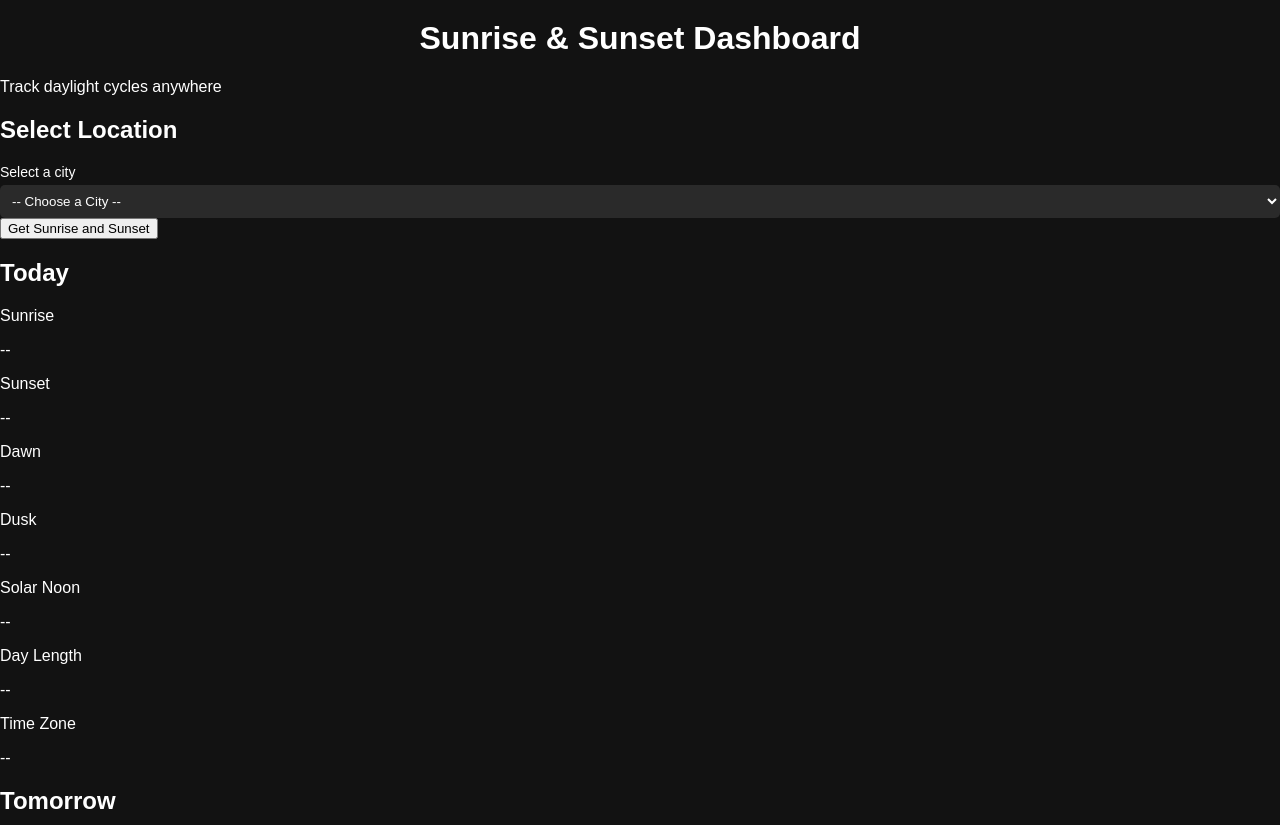
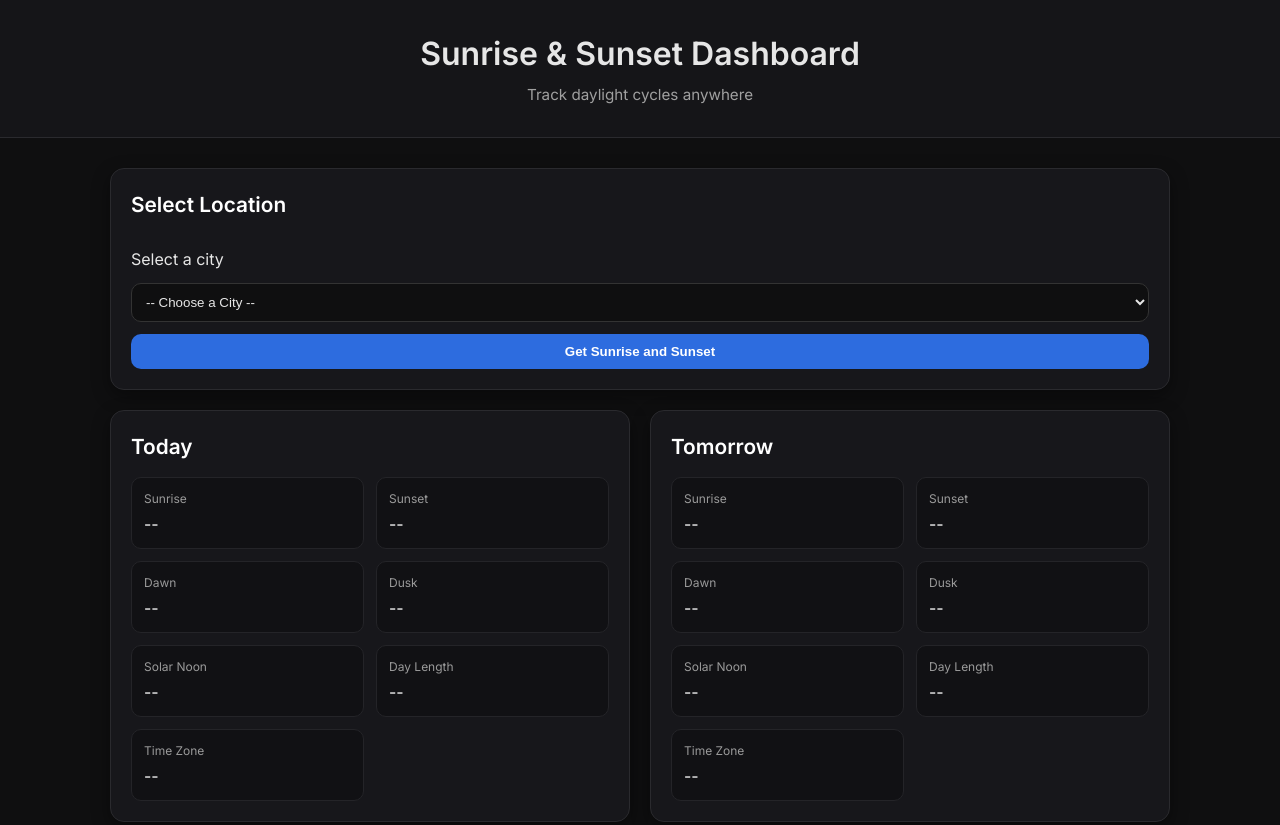
Before and after one commit to amareiit/Lab-6, a plain HTML site: page index.html in a window 1280 px wide. Shown: the top 825 px of the page. Drawn offline with Linux system fonts and the light colour scheme.

Commit message:
adding the modernized look

```diff
--- a/styles.css
+++ b/styles.css
@@ -1,63 +1,148 @@
+* {
+    margin: 0;
+    padding: 0;
+    box-sizing: border-box;
+}
+
 body {
-    margin: 0;
-    font-family: Arial, sans-serif;
-    background-color: #121212;
+    font-family: "Inter", sans-serif;
+    background: #0f0f10;
+    color: #e6e6e6;
+    line-height: 1.5;
+}
+
+
+
+header {
+    text-align: center;
+    padding: 30px 20px;
+    background: #151518;
+    border-bottom: 1px solid #2a2a2e;
+}
+
+header h1 {
+    font-size: 2rem;
+    font-weight: 600;
+}
+
+.subtitle {
+    color: #a0a0a0;
+    font-size: 0.95rem;
+    margin-top: 6px;
+}
+
+
+
+main {
+    max-width: 1100px;
+    margin: 30px auto;
+    padding: 0 20px;
+}
+
+
+
+.card {
+    background: #17171b;
+    border: 1px solid #2a2a2e;
+    border-radius: 14px;
+    padding: 20px;
+    margin-bottom: 20px;
+    box-shadow: 0 6px 18px rgba(0,0,0,0.4);
+}
+
+.card h2 {
+    margin-bottom: 15px;
+    font-size: 1.3rem;
     color: #ffffff;
 }
 
-h1 {
-    text-align: center;
-    margin-top: 20px;
+
+
+#controls {
+    display: flex;
+    flex-direction: column;
+    gap: 12px;
 }
 
-form {
-    width: 320px;
-    margin: 30px auto;
-    padding: 20px;
-    background-color: #1e1e1e;
+select {
+    padding: 10px;
     border-radius: 10px;
-    box-shadow: 0 4px 15px rgba(0,0,0,0.6);
+    border: 1px solid #333;
+    background: #0f0f10;
+    color: #e6e6e6;
+    outline: none;
 }
 
-label {
-    display: block;
-    margin-top: 12px;
-    font-size: 14px;
+button {
+    padding: 10px;
+    border: none;
+    border-radius: 10px;
+    background: #2d6cdf;
+    color: white;
+    font-weight: 600;
+    cursor: pointer;
+    transition: 0.2s ease;
 }
 
-input, select {
-    width: 100%;
-    padding: 8px;
-    margin-top: 5px;
-    border-radius: 5px;
-    border: none;
-    background-color: #2a2a2a;
-    color: white;
+button:hover {
+    background: #1f56b3;
 }
 
-input::placeholder {
-    color: #aaa;
+
+
+#dashboard {
+    display: grid;
+    grid-template-columns: 1fr 1fr;
+    gap: 20px;
 }
 
-input[disabled] {
-    background-color: #333;
-    color: #888;
+
+
+.data-grid {
+    display: grid;
+    grid-template-columns: 1fr 1fr;
+    gap: 12px;
 }
 
-input:focus, select:focus {
-    outline: 2px solid #4caf50;
+.data-grid div {
+    background: #111114;
+    border: 1px solid #242428;
+    padding: 12px;
+    border-radius: 10px;
 }
 
-.slider-container {
-    display: flex;
-    align-items: center;
-    gap: 10px;
+.data-grid span {
+    font-size: 0.75rem;
+    color: #9a9a9a;
+    display: block;
+    margin-bottom: 4px;
 }
 
-#tipDisplay {
-    background: #333;
-    padding: 6px 10px;
-    border-radius: 6px;
-    min-width: 40px;
+.data-grid p {
+    font-size: 1rem;
+    font-weight: 500;
+    color: #ffffff;
+}
+
+
+
+footer {
     text-align: center;
+    padding: 20px;
+    margin-top: 30px;
+    border-top: 1px solid #2a2a2e;
+    color: #888;
+    font-size: 0.85rem;
 }
+
+
+
+@media (max-width: 768px) {
+    #dashboard {
+        grid-template-columns: 1fr;
+    }
+
+    .data-grid {
+        grid-template-columns: 1fr;
+    }
+}
```
